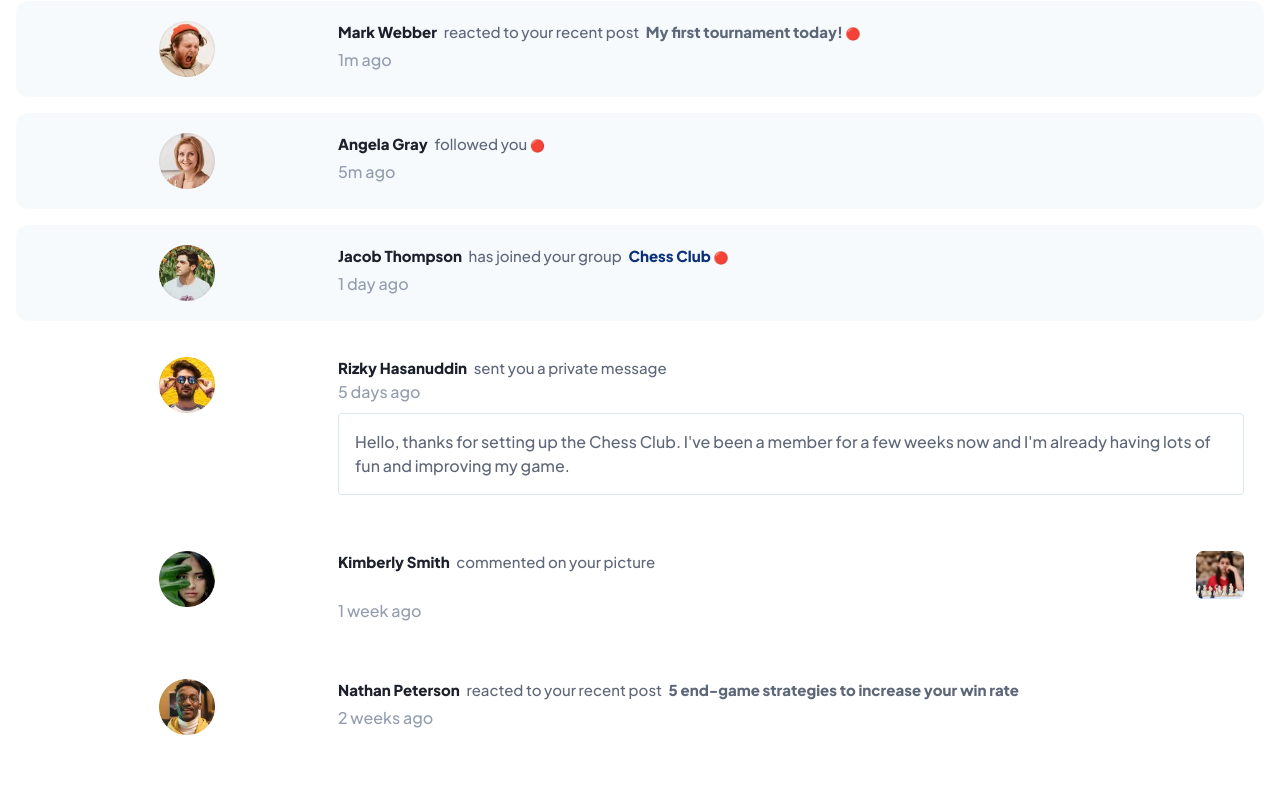
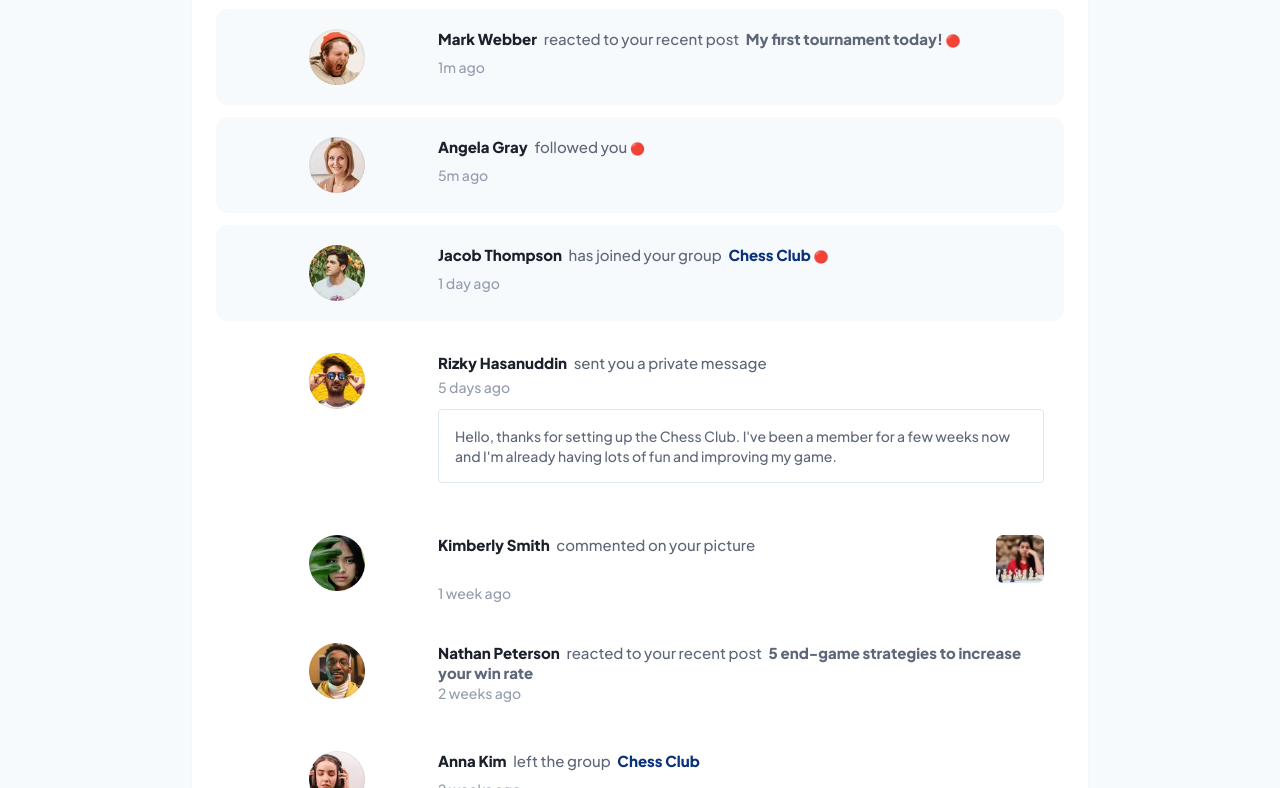
Before and after one commit to nastaj/notifications-page, a website: page src/index.html in a window 1280 px wide. Shown: the part 71-859 px from the top of the page. Drawn offline with Linux system fonts and the light colour scheme.

Commit message:
implemented desktop design

```diff
--- a/src/index.html
+++ b/src/index.html
@@ -26,19 +26,23 @@
       }
     </style>
   </head>
-  <body class="font-jakarta">
-    <main class="p-4">
+  <body
+    class="font-jakarta md:min-h-screen md:flex flex-col place-items-center justify-center bg-blue-grayish-snow-white"
+  >
+    <main class="p-4 md:p-6 md:max-w-4xl md:rounded-lg bg-white shadow-sm">
       <header class="flex justify-between place-items-center mb-6">
         <h1 class="text-blue-grayish-dark-2 font-extra-bold text-2xl">
           Notifications
           <span class="text-white bg-blue px-3 rounded ml-2">3</span>
         </h1>
-        <p class="text-m text-blue-grayish">Mark all as read</p>
+        <a href="#" class="text-m text-blue-grayish hover:text-blue"
+          >Mark all as read</a
+        >
       </header>
 
-      <section>
+      <section class="md:text-sm">
         <div
-          class="grid grid-cols-[1fr_3fr] bg-blue-grayish-snow-white p-5 rounded-xl mb-4"
+          class="grid grid-cols-[1fr_3fr] bg-blue-grayish-snow-white p-5 rounded-xl mb-4 md:mb-3 md:max-h-24"
         >
           <img
             class="row-span-2 h-14 justify-self-center"
@@ -46,18 +50,22 @@
             alt="User avatar"
           />
           <p class="text-m text-blue-grayish-dark-1">
-            <span class="text-blue-grayish-dark-2 font-extra-bold mr-1"
-              >Mark Webber</span
+            <a
+              href="#"
+              class="text-blue-grayish-dark-2 font-extra-bold mr-1 hover:text-blue"
+              >Mark Webber</a
             >
             reacted to your recent post
-            <span class="font-extra-bold ml-1">My first tournament today!</span>
+            <a href="#" class="font-extra-bold ml-1 hover:text-blue"
+              >My first tournament today!</a
+            >
             <span class="text-xs">🔴</span>
           </p>
           <p class="text-blue-grayish">1m ago</p>
         </div>
 
         <div
-          class="grid grid-cols-[1fr_3fr] bg-blue-grayish-snow-white p-5 rounded-xl mb-4"
+          class="grid grid-cols-[1fr_3fr] bg-blue-grayish-snow-white p-5 rounded-xl mb-4 md:mb-3 md:max-h-24"
         >
           <img
             class="row-span-2 h-14 justify-self-center"
@@ -65,8 +73,10 @@
             alt="User avatar"
           />
           <p class="text-m text-blue-grayish-dark-1">
-            <span class="text-blue-grayish-dark-2 font-extra-bold mr-1"
-              >Angela Gray</span
+            <a
+              href="#"
+              class="text-blue-grayish-dark-2 font-extra-bold mr-1 hover:text-blue"
+              >Angela Gray</a
             >
             followed you
             <span class="text-xs">🔴</span>
@@ -75,7 +85,7 @@
         </div>
 
         <div
-          class="grid grid-cols-[1fr_3fr] bg-blue-grayish-snow-white p-5 rounded-xl mb-4"
+          class="grid grid-cols-[1fr_3fr] bg-blue-grayish-snow-white p-5 rounded-xl mb-4 md:mb-3 md:max-h-24"
         >
           <img
             class="row-span-2 h-14 justify-self-center"
@@ -83,25 +93,31 @@
             alt="User avatar"
           />
           <p class="text-m text-blue-grayish-dark-1">
-            <span class="text-blue-grayish-dark-2 font-extra-bold mr-1"
-              >Jacob Thompson</span
+            <a
+              href="#"
+              class="text-blue-grayish-dark-2 font-extra-bold mr-1 hover:text-blue"
+              >Jacob Thompson</a
             >
             has joined your group
-            <span class="font-extra-bold ml-1 text-blue">Chess Club</span>
+            <a href="#" class="font-extra-bold ml-1 text-blue">Chess Club</a>
             <span class="text-xs">🔴</span>
           </p>
           <p class="text-blue-grayish">1 day ago</p>
         </div>
 
-        <div class="grid grid-cols-[1fr_3fr] p-5 rounded-xl mb-4">
+        <div
+          class="grid grid-cols-[1fr_3fr] p-5 rounded-xl mb-4 md:mb-3 md:max-h-48"
+        >
           <img
             class="row-span-2 h-14 justify-self-center"
             src="../assets/images/avatar-rizky-hasanuddin.webp"
             alt="User avatar"
           />
           <p class="text-m text-blue-grayish-dark-1">
-            <span class="text-blue-grayish-dark-2 font-extra-bold mr-1"
-              >Rizky Hasanuddin</span
+            <a
+              href="#"
+              class="text-blue-grayish-dark-2 font-extra-bold mr-1 hover:text-blue"
+              >Rizky Hasanuddin</a
             >
             sent you a private message
           </p>
@@ -117,15 +133,19 @@
           </div>
         </div>
 
-        <div class="grid grid-cols-[1fr_2fr_1fr] p-5 rounded-xl mb-4">
+        <div
+          class="grid grid-cols-[1fr_2fr_1fr] p-5 rounded-xl mb-4 md:mb-3 md:max-h-24"
+        >
           <img
             class="row-span-2 h-14 justify-self-center"
             src="../assets/images/avatar-kimberly-smith.webp"
             alt="User avatar"
           />
           <p class="text-m text-blue-grayish-dark-1">
-            <span class="text-blue-grayish-dark-2 font-extra-bold mr-1"
-              >Kimberly Smith</span
+            <a
+              href="#"
+              class="text-blue-grayish-dark-2 font-extra-bold mr-1 hover:text-blue"
+              >Kimberly Smith</a
             >
             commented on your picture
           </p>
@@ -137,36 +157,44 @@
           <p class="text-blue-grayish">1 week ago</p>
         </div>
 
-        <div class="grid grid-cols-[1fr_3fr] p-5 rounded-xl mb-4">
+        <div
+          class="grid grid-cols-[1fr_3fr] p-5 rounded-xl mb-4 md:mb-3 md:max-h-24"
+        >
           <img
             class="row-span-2 h-14 justify-self-center"
             src="../assets/images/avatar-nathan-peterson.webp"
             alt="User avatar"
           />
           <p class="text-m text-blue-grayish-dark-1">
-            <span class="text-blue-grayish-dark-2 font-extra-bold mr-1"
-              >Nathan Peterson</span
+            <a
+              href="#"
+              class="text-blue-grayish-dark-2 font-extra-bold mr-1 hover:text-blue"
+              >Nathan Peterson</a
             >
             reacted to your recent post
-            <span class="font-extra-bold ml-1"
-              >5 end-game strategies to increase your win rate</span
+            <a href="#" class="font-extra-bold ml-1 hover:text-blue"
+              >5 end-game strategies to increase your win rate</a
             >
           </p>
           <p class="text-blue-grayish">2 weeks ago</p>
         </div>
 
-        <div class="grid grid-cols-[1fr_3fr] p-5 rounded-xl mb-4">
+        <div
+          class="grid grid-cols-[1fr_3fr] p-5 rounded-xl mb-4 md:mb-3 md:max-h-24"
+        >
           <img
             class="row-span-2 h-14 justify-self-center"
             src="../assets/images/avatar-anna-kim.webp"
             alt="User avatar"
           />
           <p class="text-m text-blue-grayish-dark-1">
-            <span class="text-blue-grayish-dark-2 font-extra-bold mr-1"
-              >Anna Kim</span
+            <a
+              href="#"
+              class="text-blue-grayish-dark-2 font-extra-bold mr-1 hover:text-blue"
+              >Anna Kim</a
             >
             left the group
-            <span class="font-extra-bold ml-1 text-blue">Chess Club</span>
+            <a href="#" class="font-extra-bold ml-1 text-blue">Chess Club</a>
           </p>
           <p class="text-blue-grayish">2 weeks ago</p>
         </div>
```
Also changed, not shown: dist/output.css.
